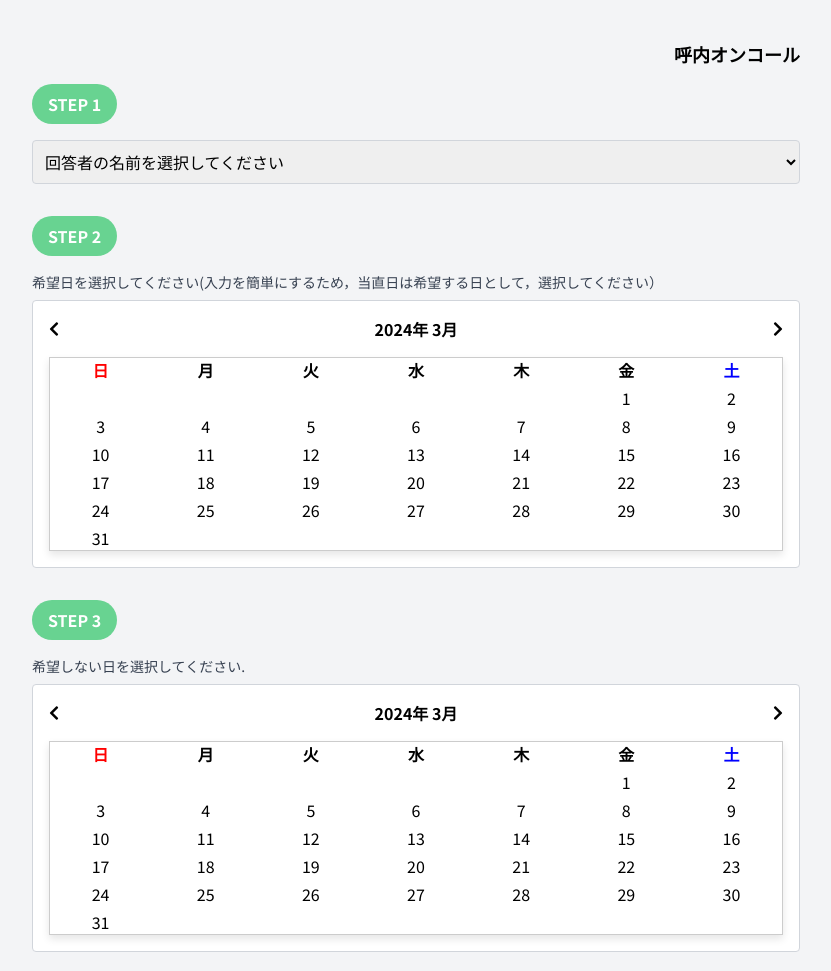
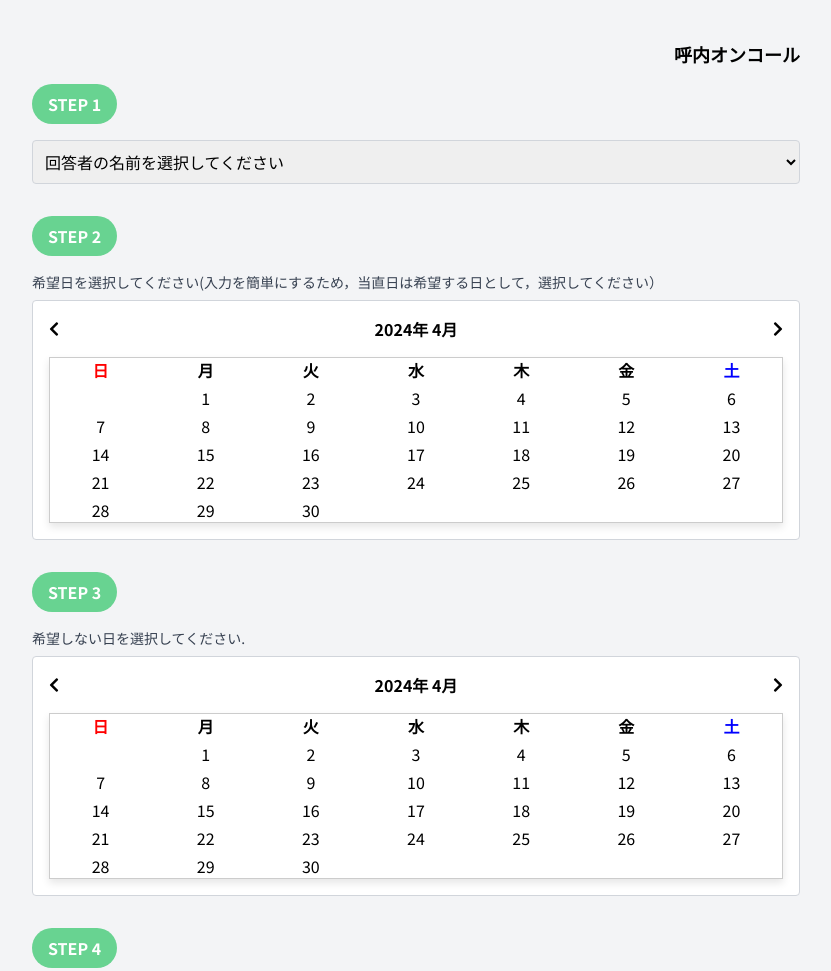
Before and after one commit to yttrium1/lung_oncall, a plain HTML site: page index.html in a window 1280 px wide. Shown: the top 971 px of the page, without its empty margins (224-1055 px from the left). Drawn offline with nearby package versions, Linux system fonts and the light colour scheme.

Commit message:
Update index.html

```diff
--- a/index.html
+++ b/index.html
@@ -77,14 +77,17 @@
     }
   </style>
   <script>
-   document.addEventListener('DOMContentLoaded', function() {
+    document.addEventListener('DOMContentLoaded', function() {
     let now = new Date(); // 現在の日付と時刻を取得
     let currentMonth = new Date(now.getFullYear(), now.getMonth(), 1); // 現在の月の最初の日を取得
 
-  // 今日の日付が1から10の間であるかチェック
-  if (now.getDate() > 10) {
-    // 10日を超えている場合、次の月を表示
+  // 現在の日が1から10の間かどうかをチェック
+  if (now.getDate() >= 1 && now.getDate() <= 10) {
+    // 1-10日の場合、1ヶ月後のカレンダーを表示
     currentMonth.setMonth(currentMonth.getMonth() + 1);
+  } else {
+    // それ以外の場合、2ヶ月後のカレンダーを表示
+    currentMonth.setMonth(currentMonth.getMonth() + 2);
   }
       const monthTitle = document.querySelectorAll('.month-title');
       const calendarGrids = document.querySelectorAll('.calendar-grid');
@@ -93,6 +96,7 @@
         monthTitle.forEach(title => {
           title.textContent = `${month.getFullYear()}年 ${month.getMonth() + 1}月`;
         });
+
 
         calendarGrids.forEach(grid => {
           grid.innerHTML = ''; // Clear the calendar grid
```
